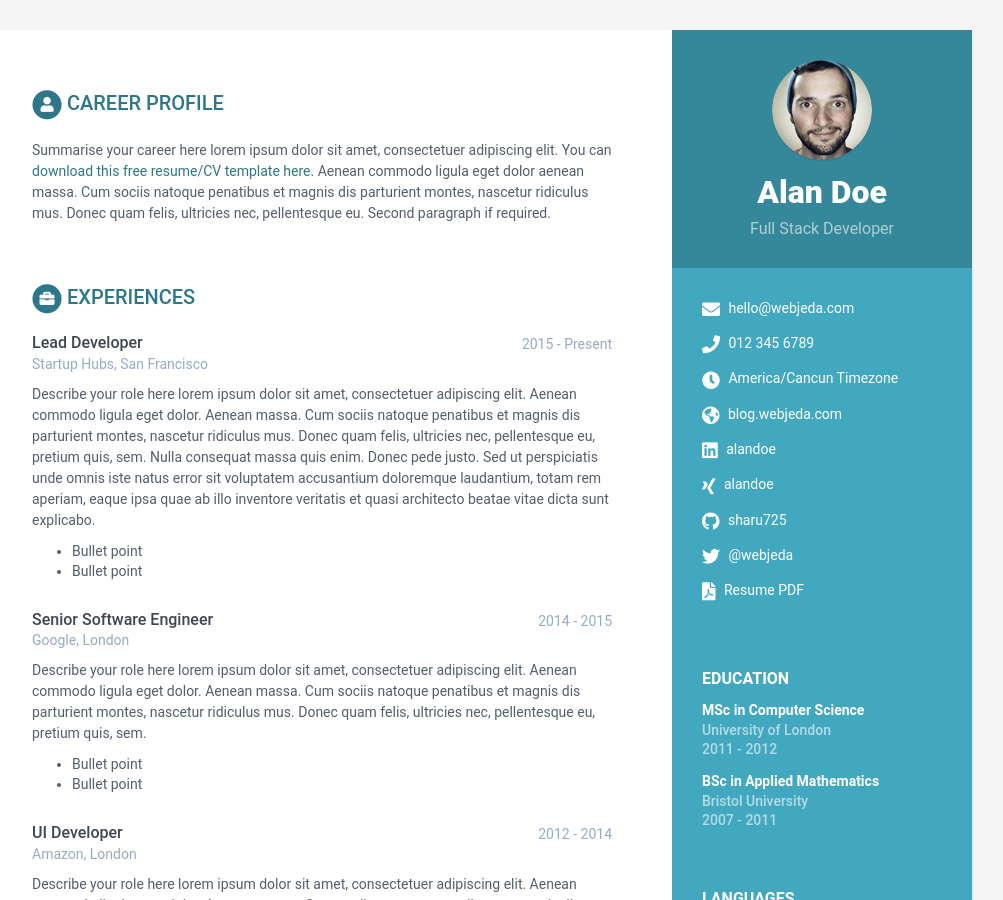
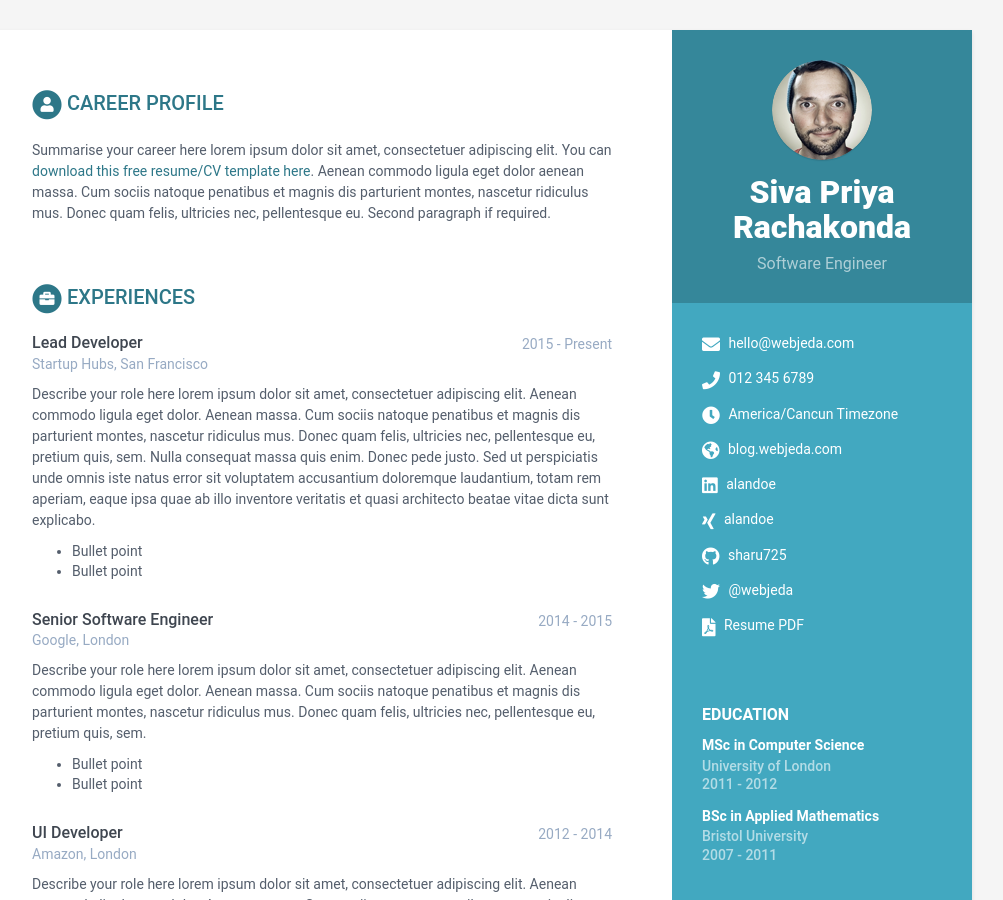
Before and after one commit to SivaPriyaRachakonda/siva-priya-cv, a Jekyll site: the page built from index.html, in a window 1280 px wide and 900 px high. Shown: the whole window, without its empty margins (168-1171 px from the left). Built offline with Jekyll 4.4.1, drawn with Linux system fonts in a browser that asks for light colours.

Commit message:
Update data.yml

```diff
--- a/_data/data.yml
+++ b/_data/data.yml
@@ -8,8 +8,8 @@ sidebar:
     education: True # set to False if you want education in main section instead of in sidebar
 
     # Profile information
-    name: Alan Doe
-    tagline: Full Stack Developer
+    name: Siva Priya Rachakonda
+    tagline: Software Engineer
     avatar: profile.png  #place a 100x100 picture inside /assets/images/ folder and provide the name of the file below
 
     # Sidebar links
```
